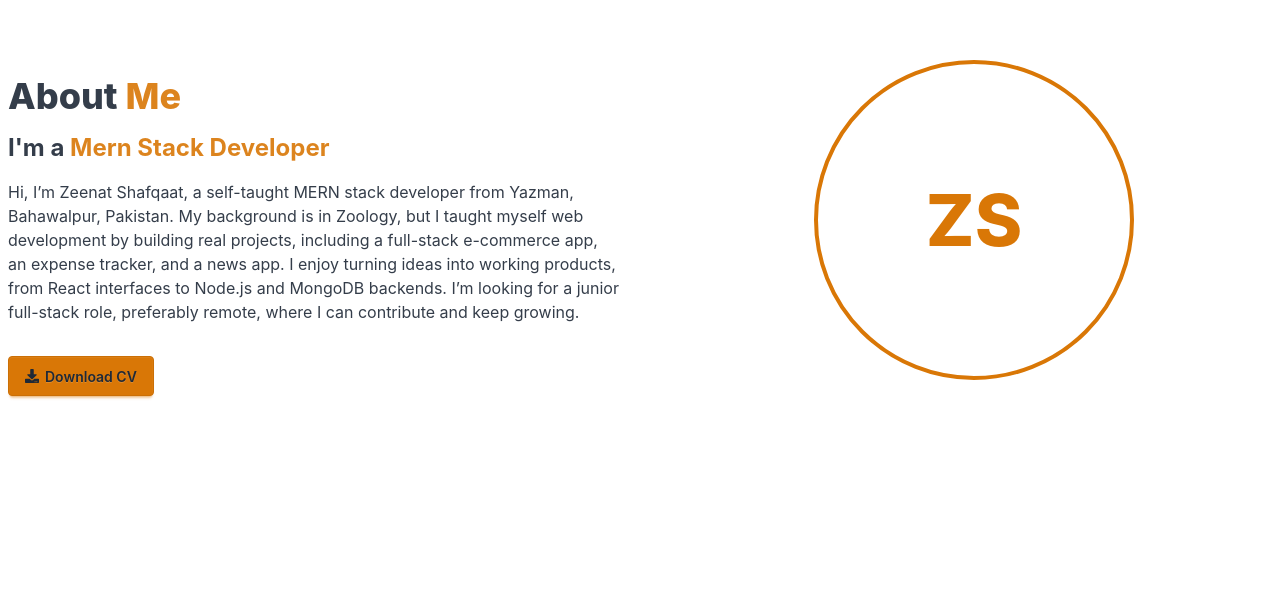
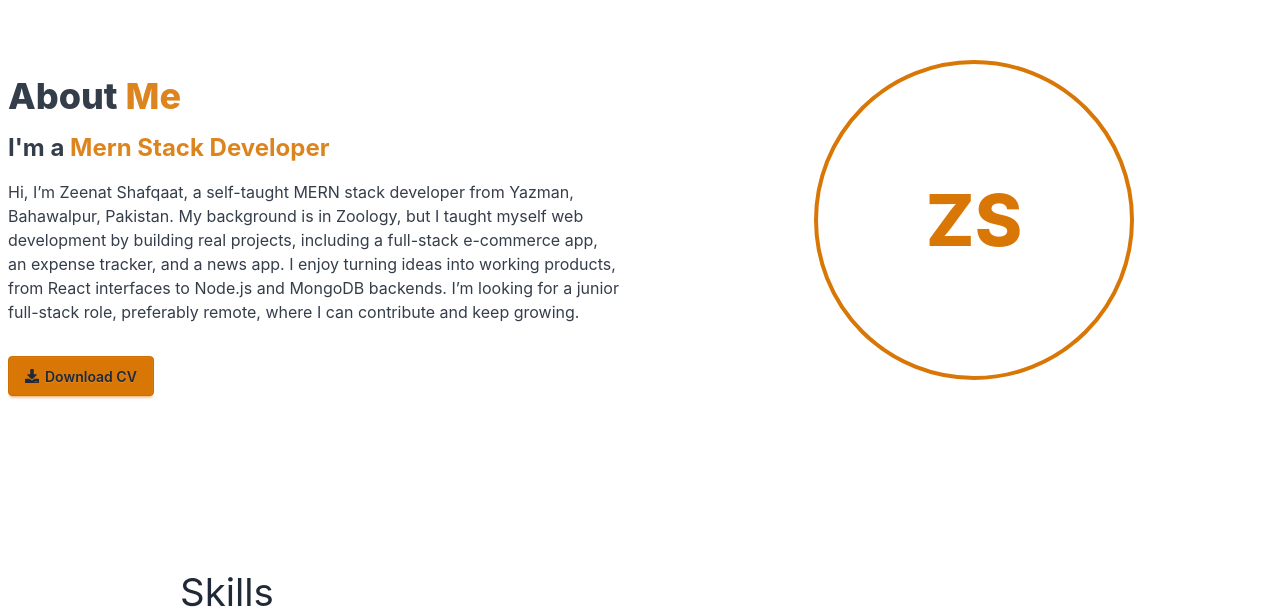
Before and after one commit to zeenat2026/Zeenat-Portfolio, a React (Vite) app in the folder my-portfolio/: page / in a window 1280 px wide. Shown: the part 928-1540 px from the top of the page. Built offline with nearby package versions, Linux system fonts and the light colour scheme.

Commit message:
remove min-h-screen from about.jsx

```diff
--- a/my-portfolio/src/sections/About.jsx
+++ b/my-portfolio/src/sections/About.jsx
@@ -4,7 +4,7 @@ const About = () => {
 
 
   return (
-    <section id="about" className="scroll-mt-20 py-16 min-h-screen ">
+    <section id="about" className="scroll-mt-20 py-16">
 
       <div className="flex flex-col-reverse md:flex-row items-center gap-10 py-10">
      {/* left Section */}
```
